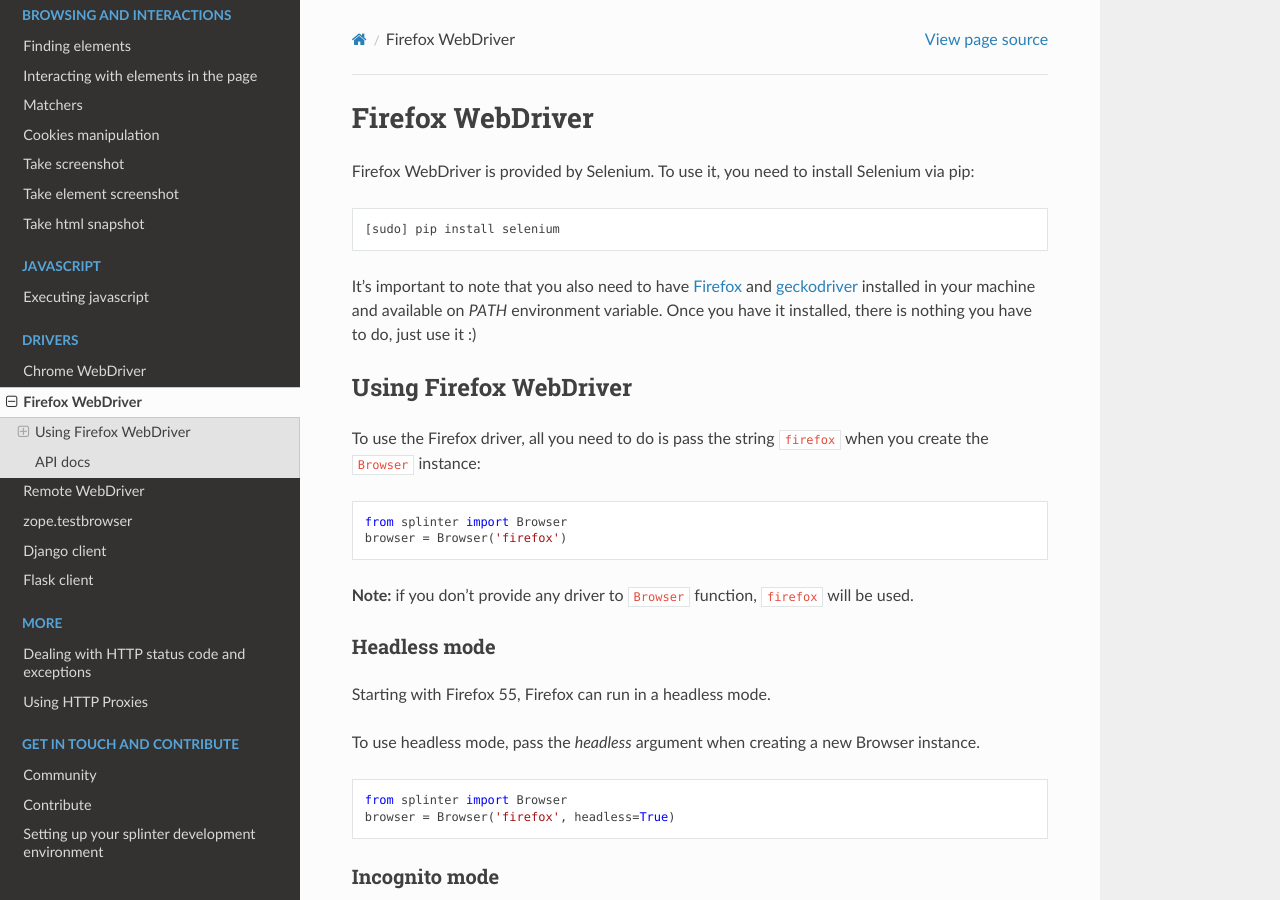
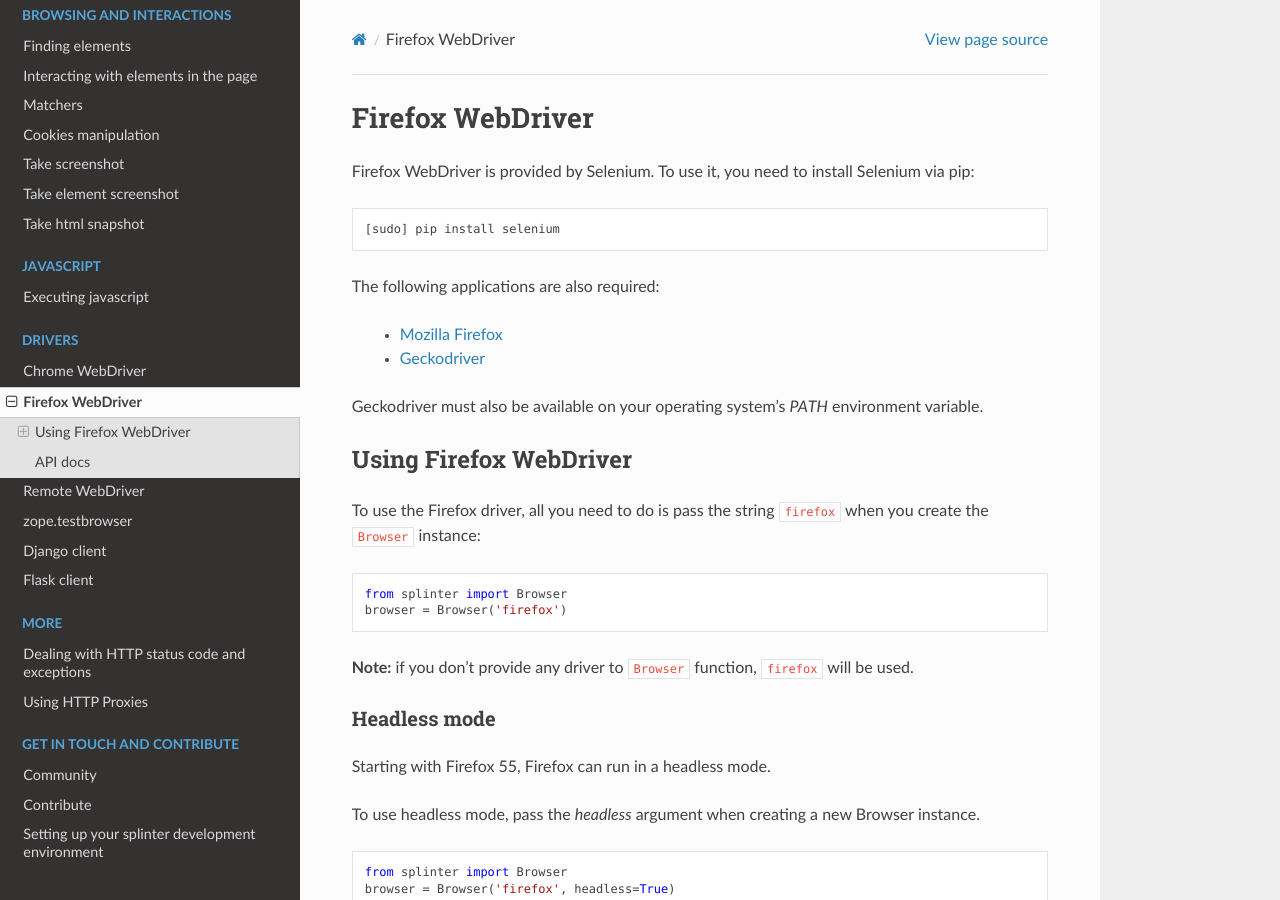
Before and after one commit to cobrateam/splinter, a Sphinx documentation site: the page built from docs/drivers/firefox.rst, in a window 1280 px wide and 900 px high. Built offline with Sphinx 7.4.7 and the Read the Docs theme 2.0.0, drawn with Linux system fonts in a browser that asks for light colours; pages that are not in the unit, such as notebooks, are missing from menus.

Commit message:
Standardize instructions for WebDriver app dependencies documentation (#910)

```diff
--- a/docs/drivers/firefox.rst
+++ b/docs/drivers/firefox.rst
@@ -10,17 +10,18 @@
 Firefox WebDriver
 +++++++++++++++++
 
-.. module:: splinter.driver.webdriver.firefox
-
 Firefox WebDriver is provided by Selenium. To use it, you need to install Selenium via pip:
 
 .. code-block:: console
 
     [sudo] pip install selenium
 
+The following applications are also required:
 
-It's important to note that you also need to have `Firefox <http://firefox.com>`_ and `geckodriver <https://github.com/mozilla/geckodriver/releases>`_ installed in your machine and available on `PATH` environment variable.
-Once you have it installed, there is nothing you have to do, just use it :)
+  - `Mozilla Firefox <http://firefox.com>`_
+  - `Geckodriver <https://github.com/mozilla/geckodriver/releases>`_
+
+Geckodriver must also be available on your operating system's `PATH` environment variable.
 
 Using Firefox WebDriver
 -----------------------
```
Also changed, not shown: other parts of docs/drivers/firefox.rst (+1 -1 lines), docs/drivers/chrome.rst (+19 -8 lines).
